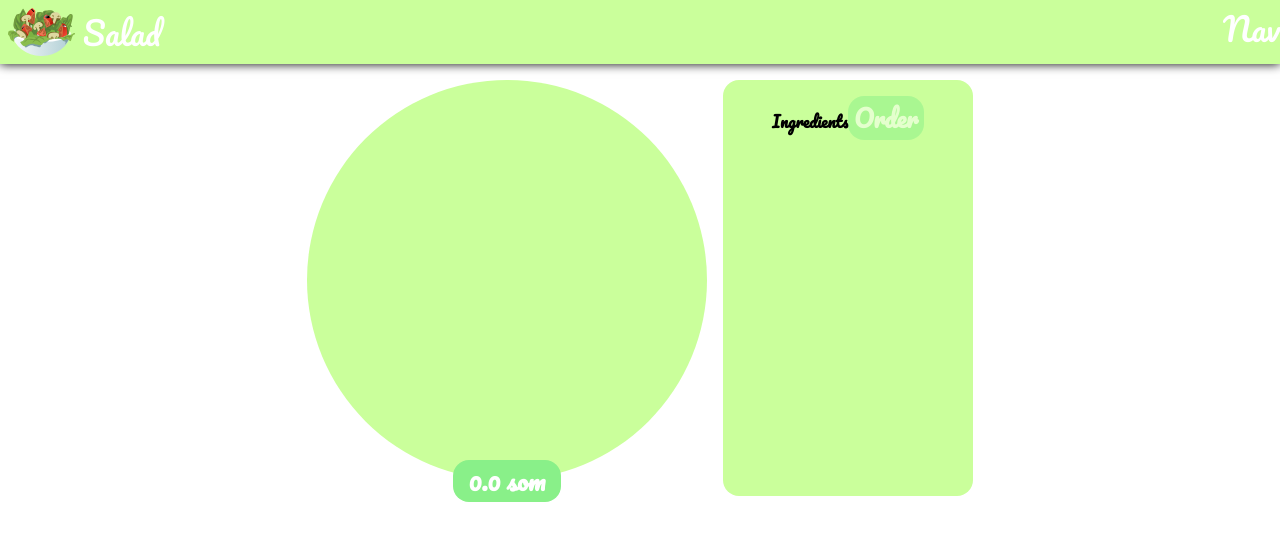
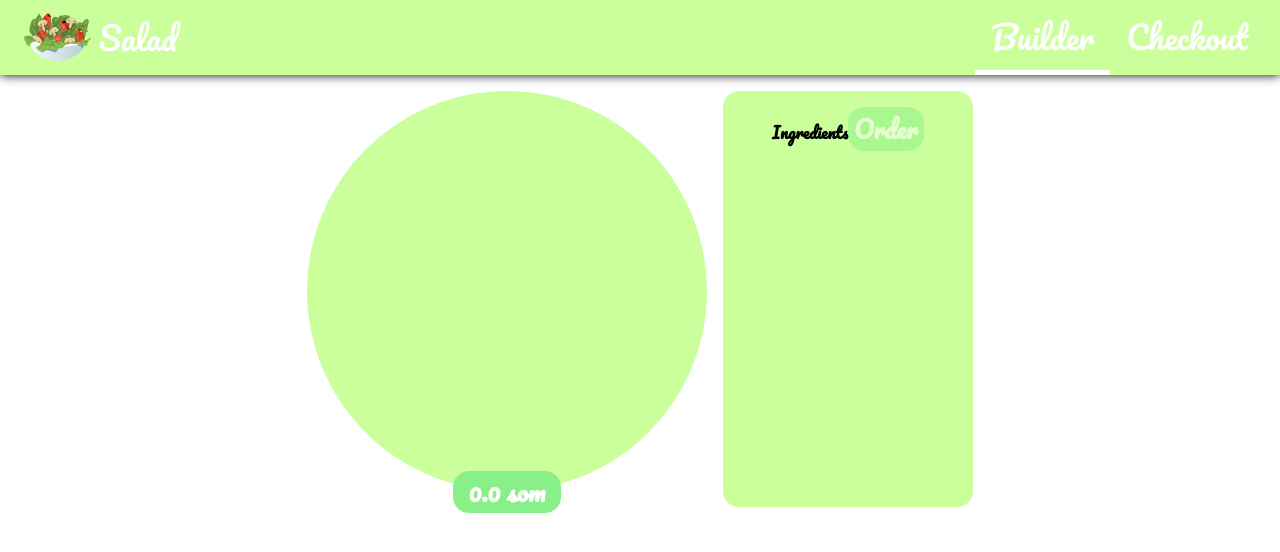
Before and after one commit to Kunduz-Imanalieva/builder, a React (Create React App) app: page / in a window 1280 px wide. Shown: the top 552 px of the page. Built offline with nearby package versions, Linux system fonts and the light colour scheme; no server answers.

Commit message:
created and used NavItem component

```diff
--- a/src/components/Nav/Nav.js
+++ b/src/components/Nav/Nav.js
@@ -1,7 +1,15 @@
 import classes from "./Nav.module.css";
+import NavItem from "./NavItem/NavItem";
 
 const Nav = () => {
-  return <div className={classes.Nav}>Nav</div>;
+  return (
+    <ul className={classes.Nav}>
+      <NavItem url="/" active>
+        Builder
+      </NavItem>
+      <NavItem url="/">Checkout</NavItem>
+    </ul>
+  );
 };
 
 export default Nav;
--- a/src/components/Nav/Nav.module.css
+++ b/src/components/Nav/Nav.module.css
@@ -0,0 +1,5 @@
+.Nav {
+    display: flex;
+    list-style-type: none;
+    margin: 0;
+  }
--- /dev/null
+++ b/src/components/Nav/NavItem/NavItem.js
@@ -0,0 +1,11 @@
+import classes from "./NavItem.module.css";
+
+const NavItem = ({ url, children, active }) => {
+  return (
+    <li className={classes.NavItem}>
+      <a href={url} className={active ? classes.active : null}>{children}</a>
+    </li>
+  );
+}
+
+export default NavItem;
--- /dev/null
+++ b/src/components/Nav/NavItem/NavItem.module.css
@@ -0,0 +1,15 @@
+.NavItem a {
+    color: white;
+    border-bottom: 5px solid transparent;
+    text-decoration: none;
+    display: block;
+    padding: .5rem 1rem .35rem;
+  }
+  .NavItem a:hover {
+    border-color: white;
+    background-color: rgb(0, 172, 120);
+  }
+  .NavItem a:active,
+  .NavItem a.active {
+    border-color: white;
+  }
--- a/src/components/Toolbar/Toolbar.module.css
+++ b/src/components/Toolbar/Toolbar.module.css
@@ -4,6 +4,7 @@
   position: sticky;
   top: 0;
   left: 0;
+  padding: 0 1rem;
 
   font-size: 2rem;
   color: white;
```
